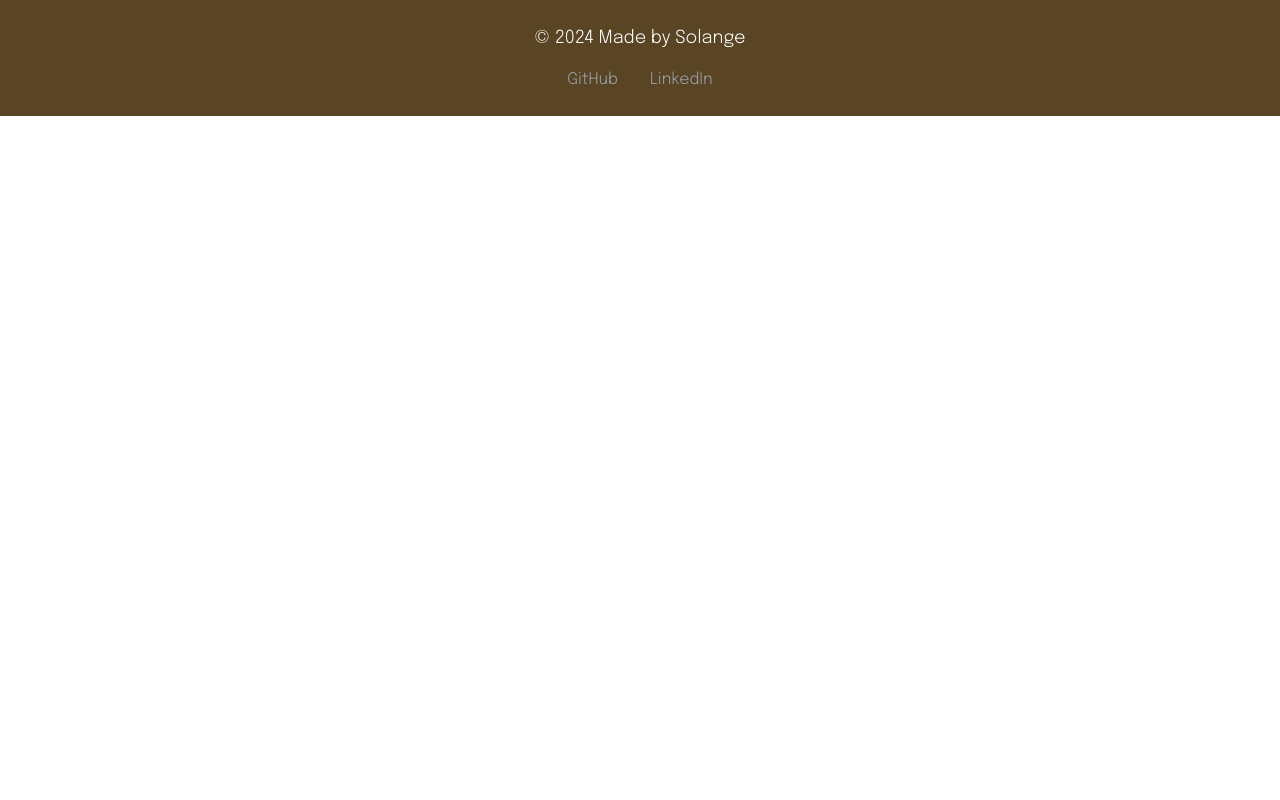
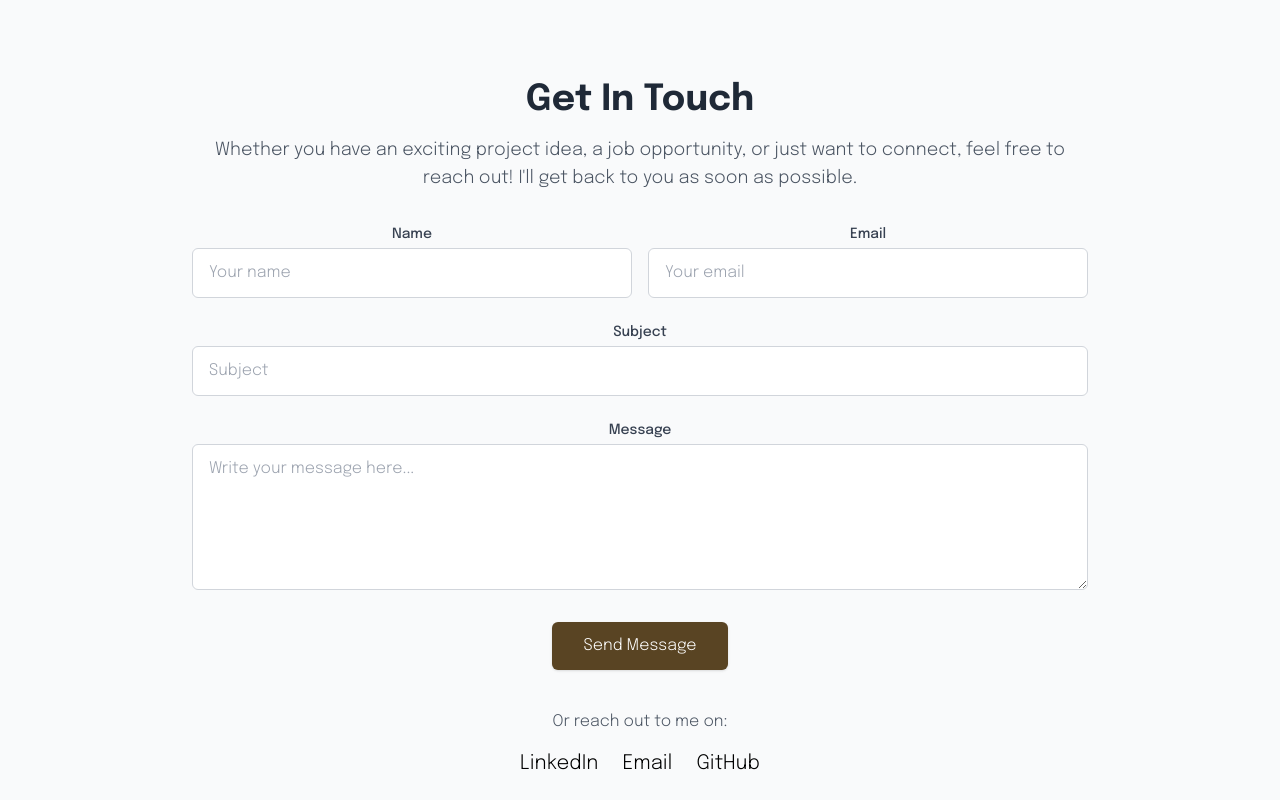
Before and after one commit to zol22/Portfolio, a React (Vite) app: page / in a window 1280 px wide. Shown: the part 1980-2780 px from the top of the page. Before the commit the page ends 2096 px from the top, so only its background shows below. Built offline with nearby package versions, Linux system fonts and the light colour scheme.

Commit message:
add contact form

```diff
--- a/src/App.jsx
+++ b/src/App.jsx
@@ -1,7 +1,9 @@
 import {Routes, Route} from 'react-router-dom'
 import Header from './components/Header'
 import Home from './components/Home'
+import Footer from './components/Footer'
 import ProjectDetail from './components/ProjectDetail'
+import Contact from './components/Contact'
 import './App.css'
 
 
@@ -11,8 +13,9 @@ function App() {
      <Header />
       <Routes>
       <Route path="/" element={<Home />} />
-     <Route path="/projects/:projectId" element={<ProjectDetail />} />
+      <Route path="/projects/:projectId" element={<ProjectDetail />} />
      </Routes>
+     <Footer />
    </div>
   )
 }
--- a/src/components/Contact.jsx
+++ b/src/components/Contact.jsx
@@ -1,13 +1,122 @@
 
 const Contact = () => {
   return (
-    <footer className="bg-primary text-white text-center py-6" id="contact">
-      <p className="text-lg mb-4">© 2024 Made by Solange</p>
-      <div className="flex justify-center space-x-8">
-        <a href="https://github.com/your-github" className="text-gray-400 hover:text-gray-200">GitHub</a>
-        <a href="https://linkedin.com/in/your-linkedin" className="text-gray-400 hover:text-gray-200">LinkedIn</a>
+    <section className="bg-gray-50 py-20 px-4" id="contact">
+      <div className="container mx-auto max-w-4xl text-center">
+        <h2 className="text-4xl font-bold text-gray-800 mb-4">Get In Touch</h2>
+        <p className="text-lg text-gray-600 mb-8">
+          Whether you have an exciting project idea, a job opportunity, or just want to connect,
+          feel free to reach out! I'll get back to you as soon as possible.
+        </p>
+
+        <form
+          action="https://formspree.io/f/{your-form-id}"
+          method="POST"
+          className="space-y-6"
+        >
+          <div className="grid grid-cols-1 md:grid-cols-2 gap-4">
+            {/* Name Field */}
+            <div>
+              <label htmlFor="name" className="block text-sm text-gray-700 font-medium">
+                Name
+              </label>
+              <input
+                type="text"
+                id="name"
+                name="name"
+                placeholder="Your name"
+                required
+                className="mt-1 w-full px-4 py-3 border border-gray-300 rounded-md focus:outline-none focus:ring-primary focus:border-primary"
+              />
+            </div>
+
+            {/* Email Field */}
+            <div>
+              <label htmlFor="email" className="block text-sm text-gray-700 font-medium">
+                Email
+              </label>
+              <input
+                type="email"
+                id="email"
+                name="email"
+                placeholder="Your email"
+                required
+                className="mt-1 w-full px-4 py-3 border border-gray-300 rounded-md focus:outline-none focus:ring-primary focus:border-primary"
+              />
+            </div>
+          </div>
+
+          {/* Subject Field */}
+          <div>
+            <label htmlFor="subject" className="block text-sm text-gray-700 font-medium">
+              Subject
+            </label>
+            <input
+              type="text"
+              id="subject"
+              name="subject"
+              placeholder="Subject"
+              required
+              className="mt-1 w-full px-4 py-3 border border-gray-300 rounded-md focus:outline-none focus:ring-primary focus:border-primary"
+            />
+          </div>
+
+          {/* Message Field */}
+          <div>
+            <label htmlFor="message" className="block text-sm text-gray-700 font-medium">
+              Message
+            </label>
+            <textarea
+              id="message"
+              name="message"
+              placeholder="Write your message here..."
+              rows="5"
+              required
+              className="mt-1 w-full px-4 py-3 border border-gray-300 rounded-md focus:outline-none focus:ring-primary focus:border-primary"
+            ></textarea>
+          </div>
+
+          {/* Submit Button */}
+          <div>
+            <button
+              type="submit"
+              className="w-full md:w-auto bg-primary text-white px-8 py-3 rounded-md shadow hover:bg-secondary transition duration-300"
+            >
+              Send Message
+            </button>
+          </div>
+        </form>
+
+        {/* Social Links */}
+        <div className="mt-10">
+          <p className="text-gray-600 mb-4">Or reach out to me on:</p>
+          <div className="flex justify-center space-x-6 text-xl">
+            <a
+              href="https://www.linkedin.com/in/solangeormeno22/"
+              target="_blank"
+              rel="noopener noreferrer"
+              className="hover:text-primary transition"
+            >
+              LinkedIn
+            </a>
+            <a
+              href="mailto:ssormeno@hotmail.com"
+              className="hover:text-primary transition"
+            >
+              Email
+            </a>
+            <a
+              href="https://github.com/zol22"
+              target="_blank"
+              rel="noopener noreferrer"
+              className="hover:text-primary transition"
+            >
+              GitHub
+            </a>
+          </div>
+        </div>
       </div>
-    </footer>
+    </section>
   );
 };
 
--- /dev/null
+++ b/src/components/Footer.jsx
@@ -0,0 +1,14 @@
+
+const Footer = () => {
+  return (
+    <footer className="bg-primary text-white text-center py-6" id="contact">
+      <p className="text-lg mb-4">© 2024 Made by Solange</p>
+      <div className="flex justify-center space-x-8">
+        <a href="https://github.com/zol22" className="text-gray-400 hover:text-gray-200">GitHub</a>
+        <a href="https://www.linkedin.com/in/solangeormeno22/" className="text-gray-400 hover:text-gray-200">LinkedIn</a>
+      </div>
+    </footer>
+  );
+};
+
+export default Footer;
--- a/src/components/Home.jsx
+++ b/src/components/Home.jsx
@@ -1,8 +1,8 @@
 import About from './About'
 import Projects  from './Projects'
-import Contact from './Contact'
 import Skills from './Skills'
 import Education from './Education'
+import Contact from './Contact'
 
 const Home = () => {
 
@@ -13,6 +13,7 @@ const Home = () => {
             <Education />
             <Projects />
             <Contact />
+
         </div>
     )
 }
--- a/src/components/Nav.jsx
+++ b/src/components/Nav.jsx
@@ -3,7 +3,6 @@ import { FaTimes } from "react-icons/fa";
 import { SlMenu } from "react-icons/sl";
 import { HashLink as Link} from 'react-router-hash-link';
 import { Link as LinkRouter } from 'react-router-dom';
-
 
 
 const Nav = () => {
@@ -16,7 +15,7 @@ const Nav = () => {
         {/* This is hidden if screen is large */}
         <div className='lg:hidden block absolute top-20 w-full h-screen left-0 right-0 transition z-10 bg-secondary'>
             <ul className='text-center h-full text-xl p-20'>
-                <li className='my-4 py-4 border-b border-slate-800 hover:bg-neutral-300 hover:rounded'><Link onClick={handleClick} to="/">Home</Link></li>
+                <li className='my-4 py-4 border-b border-slate-800 hover:bg-neutral-300 hover:rounded'><LinkRouter onClick={handleClick} to="/">Home</LinkRouter></li>
                 <li className='my-4 py-4 border-b border-slate-800 hover:bg-neutral-300   hover:rounded'><Link onClick={handleClick} to="#about">About</Link></li>
                 <li className='my-4 py-4 border-b border-slate-800 hover:bg-neutral-300   hover:rounded'><Link onClick={handleClick}to="#projects">Projects</Link></li>
                 <li className='my-4 py-4 border-b border-slate-800 hover:bg-neutral-300  hover:rounded'><Link onClick={handleClick}to="#contact">Contact</Link></li>
@@ -29,7 +28,7 @@ const Nav = () => {
             {/* This is hidden only if screen is small */}
             <div className='hidden lg:flex lg:flex-1 md:flex'>
                 <ul className='flex gap-8 text-xl'>
-                    <li><Link to="/">Home</Link></li>
+                    <li><LinkRouter to="/">Home</LinkRouter></li>
                     <li><Link to="#about">About</Link></li>
                     <li><Link to="#projects">Projects</Link></li>
                     <li><Link to="#contact">Contact</Link></li>
--- a/src/components/Projects.jsx
+++ b/src/components/Projects.jsx
@@ -18,7 +18,7 @@ const projects = [
 
 const Projects = () => {
   return (
-    <section id="projects" className="p-10 bg-gray-50">
+    <section id="projects" className="p-10">
       <h2 className="text-3xl font-semibold text-center text-gray-700 mb-10">My Projects</h2>
       <div className="grid grid-cols-1 md:grid-cols-2 lg:grid-cols-3 gap-8">
         {projects.map((project) => (
```
Also changed, not shown: src/components/ProjectDetail.jsx (+64 -14 lines).
